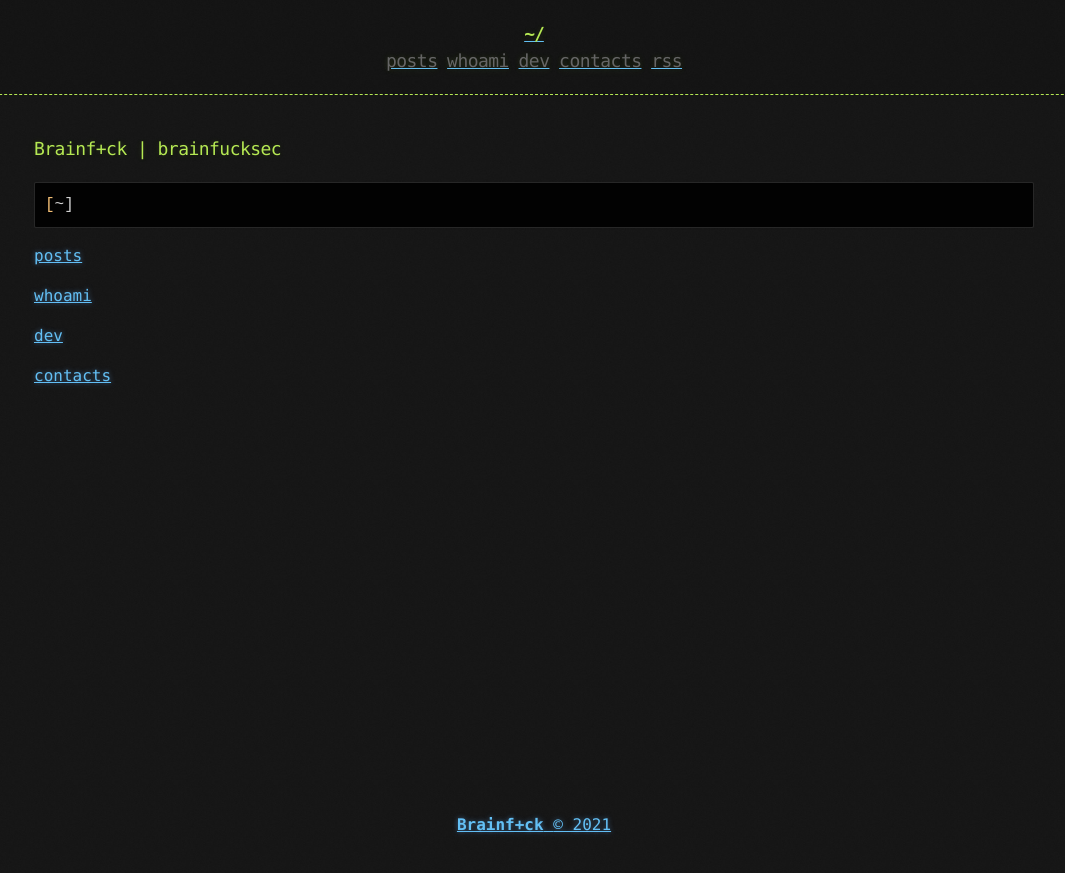
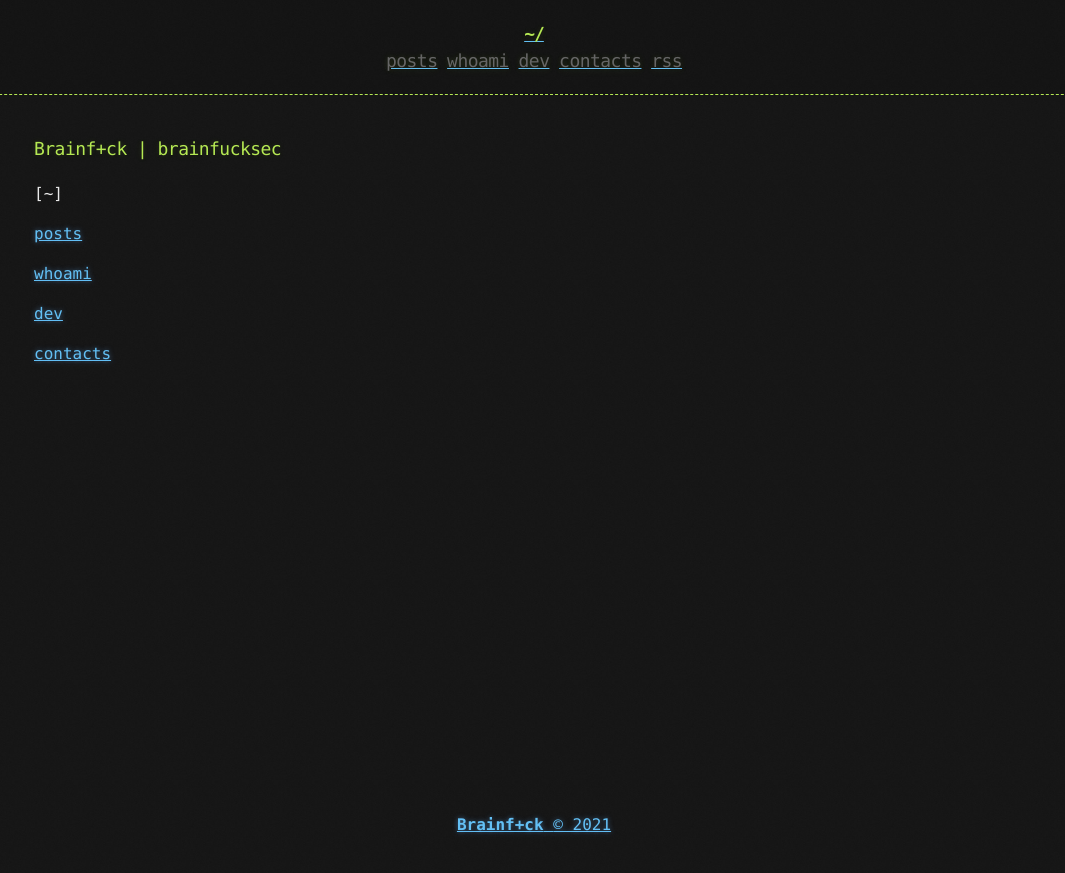
Before and after one commit to brainfucksec/brainfucksec.github.io, a Jekyll site: the page built from index.md, in a window 1280 px wide. Shown: the top 873 px of the page, without its empty margins (106-1171 px from the left). Built offline with Jekyll 4.4.1, drawn with Linux system fonts in a browser that asks for light colours.

Commit message:
Update index.md

````diff
--- a/index.md
+++ b/index.md
@@ -5,9 +5,7 @@ title: home | brainf+ck
 
 ### Brainf+ck | brainfucksec
 
-```bash
 [~]
-```
 
 [posts](/posts)
 
````
